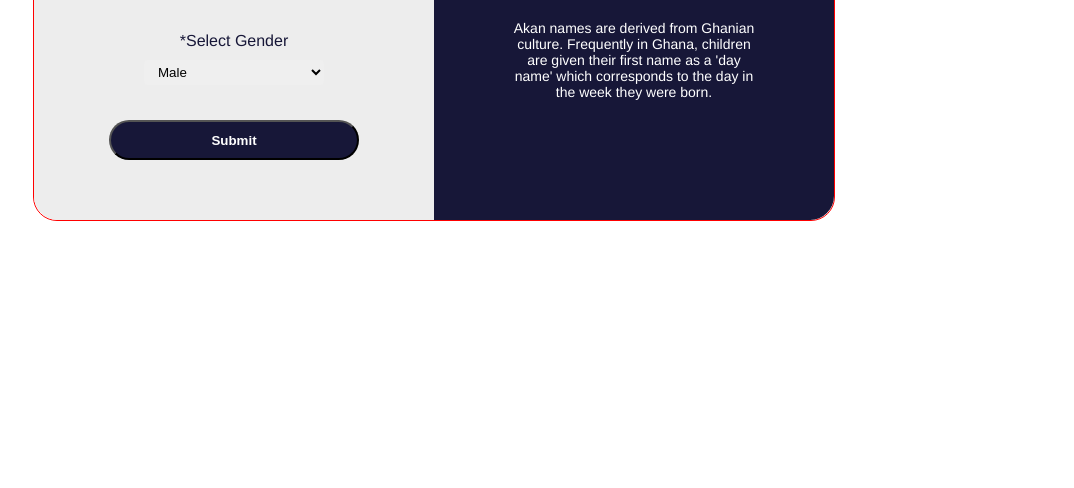
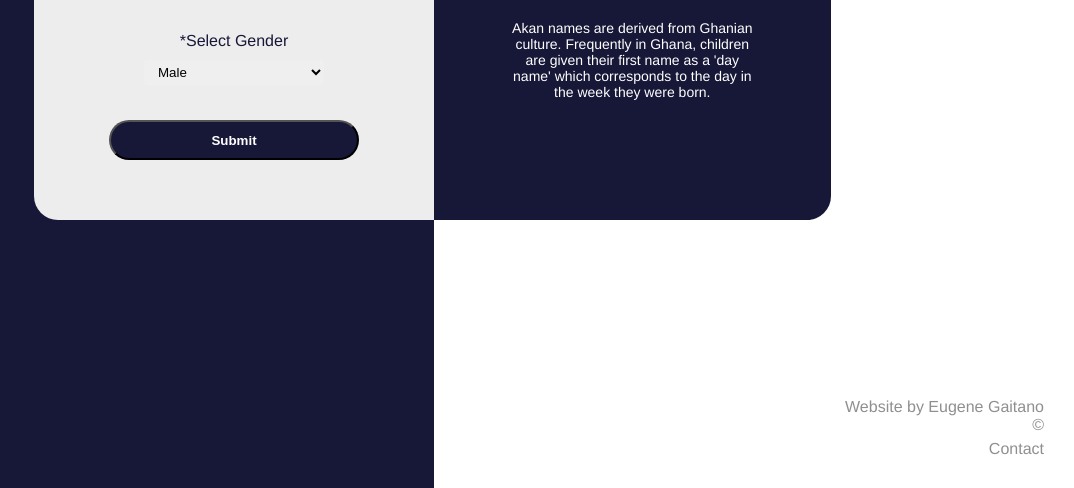
Before and after one commit to dev-gaitano/moringa_akan_asgn, a plain HTML site: page index.html in a window 1280 px wide. Shown: the part 358-846 px from the top of the page, without its empty margins (206-1280 px from the left). Before the commit the page ends 800 px from the top, so only its background shows below. Drawn offline with Linux system fonts and the light colour scheme.

Commit message:
Split the html div 'container_root' into two  and added styling
In 'container_root':
- Added two new divs and gave each  different color background
- Split the div 'container_namegen_root' into two, for postioning purposes in CSS
- Added a copyright section on the right half of 'container_root' ('container_right')

```diff
--- a/css/styles.css
+++ b/css/styles.css
@@ -4,19 +4,17 @@
 }
 .container_root {
   display: flex;
-  justify-content: center;
+  justify-content: flex-start;
   align-items: center;
   height: 92vh; /* Full viewport height */
 }
-.container_namegen_root {
-  border: 1px solid red;
-  position: absolute;
+.container_left {
+  background-color: #171738;
+  width: 960px;
+  height: 955px;
   display: flex;
-  justify-content: space-around;
+  justify-content: flex-end;
   align-items: center;
-  width: 800px;
-  height: 420px;
-  border-radius: 24px;
 }
 .container_namegen_root_left {
   /* border: 1px solid red; */
@@ -91,6 +89,14 @@
   font-weight: 600;
   /* font-size: 14px; */
 }
+.container_right {
+  background-color: #ffffff;
+  width: 960px;
+  height: 955px;
+  display: flex;
+  justify-content: space-between;
+  align-items: center;
+}
 .container_namegen_root_right {
   /* border: 1px solid red; */
   width: 400px;
@@ -125,3 +131,18 @@
   width: 250px;
   font-size: 14px;
 }
+.container_copyright {
+  display: flex;
+  flex-direction: column;
+  align-self: flex-end;
+  text-align: right;
+  margin-right: 30px;
+  margin-bottom: 30px;
+  gap: 6px;
+  font-family: helvetica;
+  color: #8f8f8f;
+}
+.container_copyright a {
+  text-decoration: none;
+  color: #8f8f8f;
+}
--- a/index.html
+++ b/index.html
@@ -12,7 +12,7 @@
   </head>
   <body>
     <div class="container_root">
-      <div class="container_namegen_root">
+      <div class="container_left">
         <div class="container_namegen_root_left">
           <div class="container_namegen_left_content">
             <div class="container_namegen_left_content_header">
@@ -68,6 +68,8 @@
             </div>
           </div>
         </div>
+      </div>
+      <div class="container_right">
         <div class="container_namegen_root_right">
           <div class="container_namegen_right_content">
             <div class="container_namegen_right_content_header">
@@ -82,10 +84,11 @@
             </div>
           </div>
         </div>
+        <div class="container_copyright">
+          <p>Website by Eugene Gaitano &#169;</p>
+          <a href="#">Contact</a>
+        </div>
       </div>
-      <!-- <div class="container_copyright"></div>
-      <div class="container_root_left_bg"></div>
-      <div class="container_root_right_bg"></div> -->
     </div>
     <script src="./js/script.js" async defer></script>
   </body>
```
